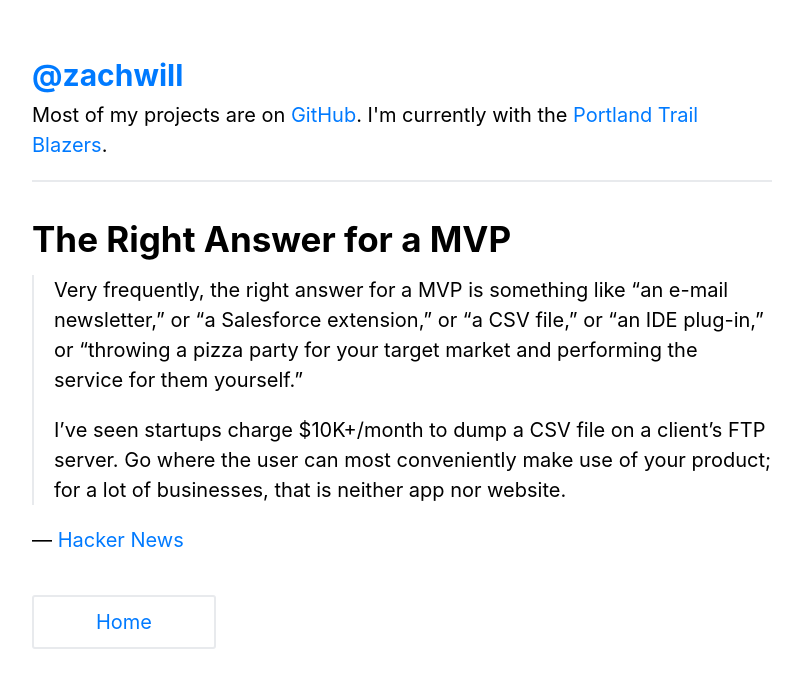
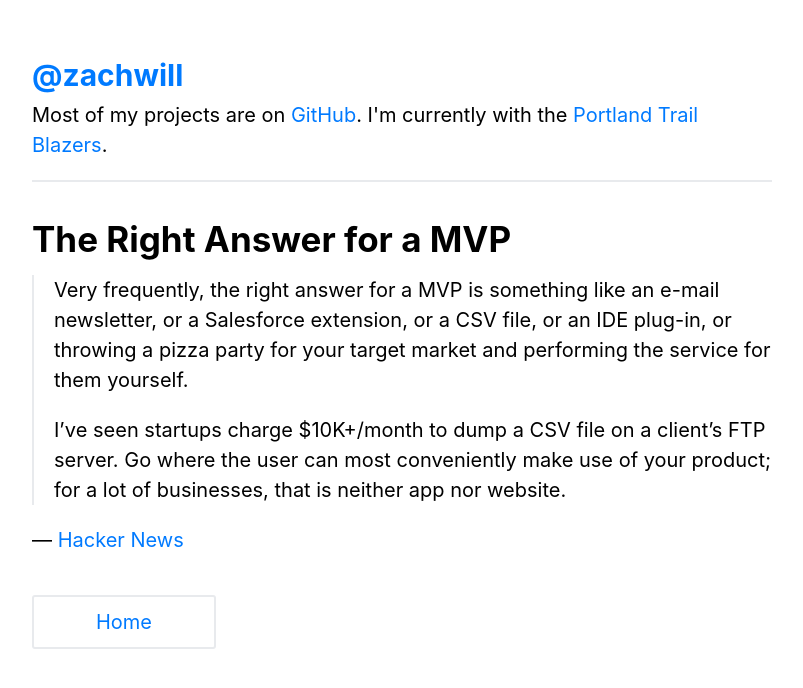
Before and after one commit to zachwill/blog, a Jekyll site: the page built from _posts/2019-01-04-the-right-answer-for-a-MVP.md, in a window 1280 px wide. Shown: the top 688 px of the page, without its empty margins (238-1041 px from the left). Built offline with Jekyll 4.4.1, drawn with Linux system fonts in a browser that asks for light colours.

Commit message:
Minor updates

```diff
--- a/_posts/2019-01-04-the-right-answer-for-a-MVP.md
+++ b/_posts/2019-01-04-the-right-answer-for-a-MVP.md
@@ -4,10 +4,10 @@ title     : The Right Answer for a MVP
 permalink : /the-right-answer-for-a-mvp/
 ---
 
-> Very frequently, the right answer for a MVP is something like "an e-mail
-> newsletter," or "a Salesforce extension," or "a CSV file," or "an IDE
-> plug-in," or "throwing a pizza party for your target market and performing the
-> service for them yourself."
+> Very frequently, the right answer for a MVP is something like an e-mail
+> newsletter, or a Salesforce extension, or a CSV file, or an IDE plug-in, or
+> throwing a pizza party for your target market and performing the service for
+> them yourself.
 >
 > I've seen startups charge $10K+/month to dump a CSV file on a client's FTP
 > server. Go where the user can most conveniently make use of your product; for
```
Also changed, not shown: _posts/2018-04-07-happily-ever-after.md (renamed from _posts/2019-04-07-happily-ever-after.md).
